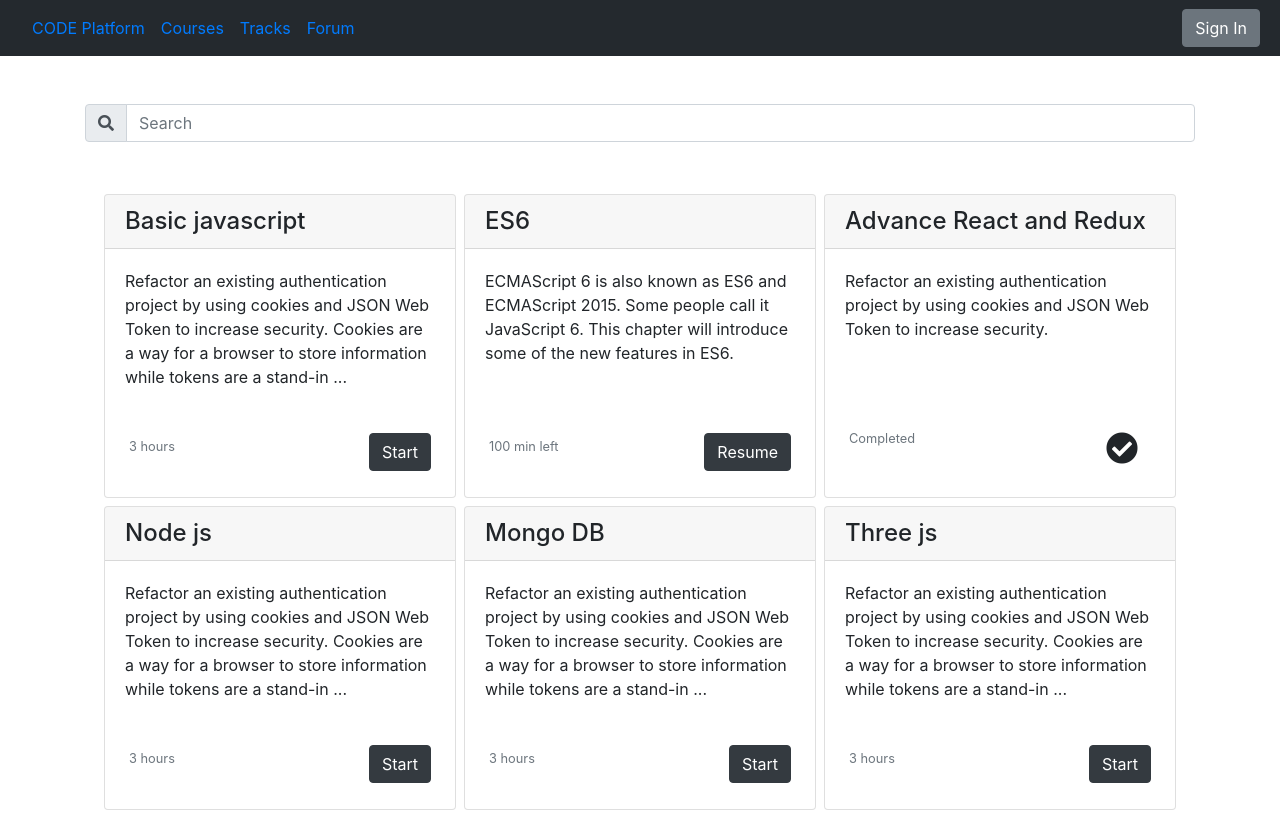
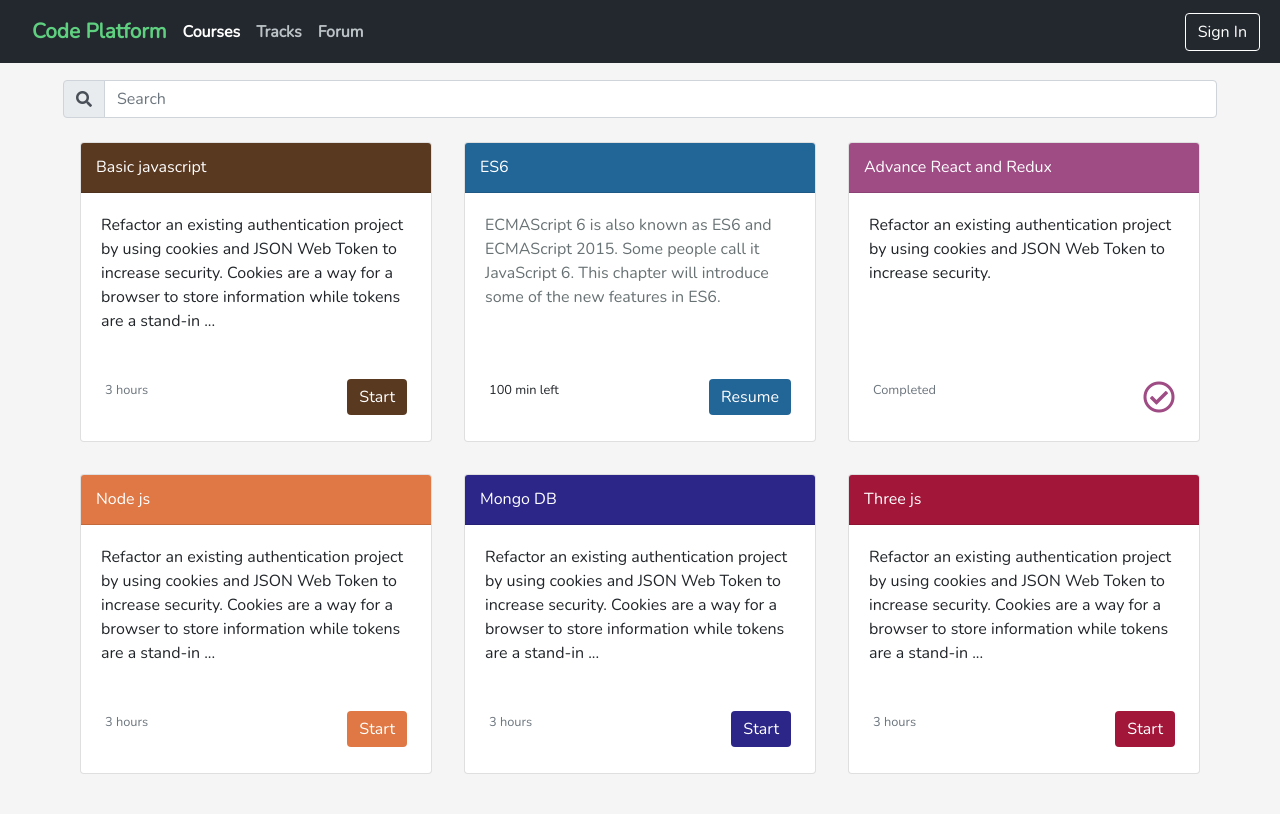
Before and after one commit to ahujaraghav/code-platform, a React (Create React App) app in the folder client/: page /courses in a window 1280 px wide. Built offline with nearby package versions, Linux system fonts and the light colour scheme.

Commit message:
colors set

```diff
--- a/client/public/index.html
+++ b/client/public/index.html
@@ -4,6 +4,7 @@
     <meta charset="utf-8" />
     <meta name="viewport" content="width=device-width, initial-scale=1" />
     <link rel="manifest" href="%PUBLIC_URL%/manifest.json" />
+    <link href='http://fonts.googleapis.com/css?family=Nunito:400,300' rel='stylesheet' type='text/css'>
     <title>Code Platform</title>
   </head>
   <body class="bg-whitesmoke">
--- a/client/src/App.js
+++ b/client/src/App.js
@@ -1,84 +1,37 @@
 import React from 'react'
-import { BrowserRouter, Link, Route, Switch} from 'react-router-dom'
-import { Button, Modal, ModalHeader, ModalBody, ModalFooter, Collapse, Navbar, NavbarToggler, Nav, NavItem } from 'reactstrap'
-import Register from './component/authentication/Register'
-import Google from './component/authentication/Google'
+import { BrowserRouter, Link, Route, Switch } from 'react-router-dom'
 import Courses from './component/courses/Library'
 import Course from './component/courses/Show'
-// import 'mdbreact/dist/css/mdb.css';
-// import  { MDBIcon }  from "mdbreact"
+
+import Header from './component/common/Header'
+
 class App extends React.Component {
-  constructor(){
+  constructor() {
     super()
-    this.state={
-      collapsed:true,
-      isAuthenticated:!!localStorage.getItem('token'),
-      modal: false
+    this.state = {
+      isAuthenticated: !!localStorage.getItem('token'),
     }
   }
-  toggleNavbar =() =>{
-    this.setState({
-      collapsed: !this.state.collapsed
-    })
-  }
-  toggle = () => {
-    this.setState(prevState => ({
-      modal: !prevState.modal
-    }))
-  }
-  handleIsAuthenticated=(bool)=>{
-    this.setState(()=>({
-      isAuthenticated:bool
+  handleIsAuthenticated = (bool) => {
+    this.setState(() => ({
+      isAuthenticated: bool
     }))
   }
   render() {
     return (
       <BrowserRouter>
-          <div>
-            <Navbar className="navbar navbar-expand-sm ml-auto" style={{backgroundColor: '#24292E'}}  color="faded" light >
-            <NavItem className="nav"><Link to="/" className="nav-link" > CODE Platform </Link></NavItem>
-              <NavbarToggler onClick={this.toggleNavbar} className="mr-2" />
-                    <Collapse isOpen={!this.state.collapsed} navbar>
-                      <Nav  navbar className="navbar-nav mr-auto" >
-                          <NavItem>
-                            <Link to="/courses" className="navlink mr-3" > Courses </Link>
-                          </NavItem>
-                          <NavItem>
-                            <Link to="/tracks" className="navlink mr-3" > Tracks </Link>
-                          </NavItem>
-                          <NavItem>
-                            <Link to="/forum" className="navlink mr-3" > Forum </Link>
-                          </NavItem>
-                      </Nav>
-                      <Nav navbar className="rightNav mr-1">
-                        <NavItem>
-                          <Button className='btn btn-primary' onClick={this.toggle}>Sign In</Button>
-                        </NavItem>
-                      </Nav>
-                    </Collapse>
-            </Navbar>
-            <Switch>
-            <Route path="/register" component={Register} exact={true} />
+        <div>
+          <div className="mb-3" style={{margin:"5rem"}}>
+            <Header />
+          </div>
+
+          <Switch>
             <Route path="/courses" component={Courses} exact={true} />
             <Route path="/course/:id" component={Course} exact={true} />
-            </Switch>
-            <Modal className='modal-lg' isOpen={this.state.modal} toggle={this.toggle}>
-              <ModalHeader toggle={this.toggle}>Sign In With</ModalHeader>
-              <ModalBody>
-                <Register />
-                <hr/>
-                <div className='text-center'>
-                  <div className='btn-group'>
-                    <Google />
-                  </div>
-                </div>
-              </ModalBody>
-              <ModalFooter>
-                <Button color="secondary" onClick={this.toggle}>Cancel</Button>
-              </ModalFooter>
-            </Modal>
-          </div>
-        </BrowserRouter>
+          </Switch>
+
+        </div>
+      </BrowserRouter>
     )
   }
 }
--- /dev/null
+++ b/client/src/component/common/Header.js
@@ -0,0 +1,82 @@
+import React from 'react'
+import { Link, NavLink } from 'react-router-dom'
+import { MDBCollapse, MDBNavbar, MDBNavbarToggler, MDBNav, MDBNavItem, MDBBtn } from 'mdbreact'
+import LoginModal from '../common/Login'
+
+class Header extends React.Component {
+
+    constructor(props) {
+        super(props)
+        this.state = {
+            isCollapsed: false,
+            showLoginModal: false,
+            active: 'courses'
+        }
+    }
+
+    toggleNavbar = (e) => {
+        this.setState((prevState) => ({ isCollapsed: !prevState.isCollapsed }))
+    }
+
+    toggleLoginModal = (e) => {
+        this.setState((prevState) => ({ showLoginModal: !prevState.showLoginModal }))
+    }
+
+    changeActiveLink = (e) => {
+        this.setState({})
+    }
+
+    render() {
+        return (
+            <React.Fragment>
+
+                <MDBNavbar
+                    className="navbar navbar-expand-sm ml-auto"
+                    style={{ backgroundColor: '#23282E' }}
+                    fixed="top" dark>
+                    <MDBNavItem
+                    className="nav">
+                    <Link to="/"
+                     className="nav-link"
+                     style={{color:"var(--greenHighlight)", "font-weight":"bold", "font-size":"1.3rem"}}
+                     > Code Platform </Link></MDBNavItem>
+                    <MDBNavbarToggler
+                        onClick={this.toggleNavbar}
+                        className="mr-2" />
+                    <MDBCollapse
+                        isOpen={this.state.isCollapsed}
+                        navbar>
+                        <MDBNav navbar className="navbar-nav mr-auto link-dimwhite-bold" >
+                            <MDBNavItem>
+                                <NavLink to="/courses" activeClassName="selected" className="navlink mr-3" > Courses </NavLink>
+                            </MDBNavItem>
+                            <MDBNavItem>
+                                <NavLink to="/tracks"  activeClassName="selected" className="navlink mr-3" > Tracks </NavLink>
+                            </MDBNavItem>
+                            <MDBNavItem>
+                                <NavLink to="/forum"  activeClassName="selected" className="navlink mr-3" > Forum </NavLink>
+                            </MDBNavItem>
+                        </MDBNav>
+                        <MDBNav navbar className="rightNav mr-1">
+                            <MDBNavItem>
+                                <MDBBtn
+                                    className='btn-custom-outline'
+                                    onClick={this.toggleLoginModal}
+                                >
+                                    Sign In
+                        </MDBBtn>
+                            </MDBNavItem>
+                        </MDBNav>
+                    </MDBCollapse>
+                </MDBNavbar>
+
+                <LoginModal
+                    isOpen={this.state.showLoginModal}
+                    toggle={this.toggleLoginModal} />
+            </React.Fragment>
+        )
+    }
+}
+
+
+export default Header
--- /dev/null
+++ b/client/src/component/common/Login.js
@@ -0,0 +1,44 @@
+import React from 'react'
+import { MDBModal, MDBModalBody, MDBModalHeader, MDBModalFooter, MDBBtn } from 'mdbreact'
+import Register from '../authentication/Register'
+
+/* Login Modal, receives 2 props, isOpen and toggle,
+** isOpen is a boolean which will determine to show/hide the modal
+** toggle is a function to toggle isOpen */
+class LoginModal extends React.Component {
+    render() {
+        return (
+            !this.props.isOpen ?  (<></>):
+            <MDBModal
+                className='modal-lg'
+                isOpen={this.props.isOpen}
+                toggle={this.props.toggle}
+            >
+                <MDBModalHeader
+                    toggle={this.props.toggle}
+                >
+                    Sign In With
+            </MDBModalHeader>
+                <MDBModalBody>
+                    <Register />
+                    <hr />
+                    <div className='text-center'>
+                        <div className='btn-group'>
+                            {/* <Google /> */}
+                        </div>
+                    </div>
+                </MDBModalBody>
+                <MDBModalFooter>
+                    <MDBBtn
+                        color="secondary"
+                        onClick={this.props.toggle}
+                    >
+                        Cancel
+                </MDBBtn>
+                </MDBModalFooter>
+            </MDBModal>
+        )
+    }
+}
+
+export default LoginModal
--- a/client/src/component/courses/Library.js
+++ b/client/src/component/courses/Library.js
@@ -1,20 +1,26 @@
 import React from 'react'
-import { MDBIcon, MDBCard, MDBCardFooter, MDBCardBody, MDBCardText, MDBCardHeader, MDBBtn, MDBRow} from "mdbreact"
+import { MDBIcon, MDBCard, MDBCardFooter, MDBCardBody, MDBCardText, MDBCardHeader, MDBBtn, MDBRow } from "mdbreact"
 const Library = (props) => {
+    const cardStyle = {
+        width: "22rem",
+        margin: "1rem"
+    }
     return (
-        <div className="container">
-            <div className="input-group m-form form-sm form-1 pl-0 mt-5 mb-5">
+        <div className="container-fluid">
+            <div className="input-group m-form form-sm form-1 px-5 mt-5 mb-2">
                 <div className="input-group-prepend">
                     <span className="input-group-text cyan lighten-2" id="basic-text1">
                         <MDBIcon icon="search" className="text-grey" />
                     </span>
                 </div>
-                <input className="form-control my-0 py-1" type="text" placeholder="Search" />
+                <input className="form-control" type="text" placeholder="Search" />
             </div>
-
+            <div style={{'max-width':'1300px', margin:'auto'}}>
                 <MDBRow center>
-                <MDBCard style={{ width: "22rem", margin: ".25rem" }}>
-                    <MDBCardHeader color="primary-color" tag="h4">
+                    <MDBCard style={cardStyle}>
+                        <MDBCardHeader
+                            style={{ background: "var(--brownCard)", color: "white", padding: '15px' }}
+                            tag="h6">
                             Basic javascript
                          </MDBCardHeader>
                         <MDBCardBody>
@@ -23,34 +29,45 @@ const Library = (props) => {
                         </MDBCardText>
                         </MDBCardBody>
                         <footer className="m-4" small muted>
-                        <div className="flex-row">
-                            <MDBCardText className="float-left" small muted>3 hours</MDBCardText>
-                            <MDBBtn className="float-right" color="dark" onClick={()=>{
+                            <div className="d-flex align-items-center justify-content-between">
+                                <MDBCardText small muted>3 hours</MDBCardText>
+                                <MDBBtn
+                                    style={{background: "var(--brownCard)", border:"0px", color: "white"}}
+                                    onClick={() => {
                                         props.history.push('/course/1')
                                     }}>Start</MDBBtn>
                             </div>
                         </footer>
                     </MDBCard>
 
-                <MDBCard style={{ width: "22rem", margin: ".25rem" }}>
-                    <MDBCardHeader color="primary-color" tag="h4">
+                    <MDBCard className="bg-blueCard" style={cardStyle}>
+                        <MDBCardHeader
+                            style={{ background: "var(--blueCard)", color: "white", padding: '15px' }}
+                            tag="h6">
                             ES6
                     </MDBCardHeader>
                         <MDBCardBody>
-                        <MDBCardText>
+                            <MDBCardText style={{ "color": "#687173" }}>
                                 ECMAScript 6 is also known as ES6 and ECMAScript 2015. Some people call it JavaScript 6. This chapter will introduce some of the new features in ES6.
                         </MDBCardText>
                         </MDBCardBody>
                         <footer className="m-4">
-                        <div className="flex-row">
-                            <MDBCardText className="float-left" small muted>100 min left</MDBCardText>
-                            <MDBBtn className="float-right" color="dark">Resume</MDBBtn>
+                        <div className="d-flex align-items-center justify-content-between">
+                                <MDBCardText
+                                    small>100 min left</MDBCardText>
+                                <MDBBtn
+                                 style={{background: "var(--blueCard)", border:"0px", color: "white"}}
+                                color="dark">
+                                Resume
+                                </MDBBtn>
                             </div>
                         </footer>
                     </MDBCard>
 
-                <MDBCard style={{ width: "22rem", margin: ".25rem" }}>
-                    <MDBCardHeader color="primary-color" tag="h4">
+                    <MDBCard style={cardStyle}>
+                        <MDBCardHeader
+                            style={{ background: "var(--pinkCard)", color: "white", padding: '15px' }}
+                            tag="h6">
                             Advance React and Redux
                     </MDBCardHeader>
                         <MDBCardBody>
@@ -59,15 +76,17 @@ const Library = (props) => {
                         </MDBCardText>
                         </MDBCardBody>
                         <footer className="m-4">
-                        <div className="flex-row">
-                            <MDBCardText className="float-left" small muted>Completed</MDBCardText>
-                            <MDBBtn className="float-right"><i className="fas fa-check-circle fa-2x"></i></MDBBtn>
+                        <div className="d-flex align-items-center justify-content-between">
+                                <MDBCardText small muted>Completed</MDBCardText>
+                                    <i className="far fa-check-circle fa-2x"  style={{background: "var(--white)", color: "var(--pinkCard)"}}></i>
                             </div>
                         </footer>
                     </MDBCard>
 
-                <MDBCard style={{ width: "22rem", margin: ".25rem" }}>
-                    <MDBCardHeader color="primary-color" tag="h4">
+                    <MDBCard style={cardStyle}>
+                        <MDBCardHeader
+                            style={{ background: "var(--orangeCard)", color: "white", padding: '15px' }}
+                            tag="h6">
                             Node js
                     </MDBCardHeader>
                         <MDBCardBody>
@@ -76,14 +95,19 @@ const Library = (props) => {
                         </MDBCardText>
                         </MDBCardBody>
                         <footer className="m-4">
-                        <div className="flex-row">
-                            <MDBCardText className="float-left" small muted>3 hours</MDBCardText>
-                            <MDBBtn className="float-right" color="dark">Start</MDBBtn>
+                        <div className="d-flex align-items-center justify-content-between">
+                                <MDBCardText  small muted>3 hours</MDBCardText>
+                                <MDBBtn
+                                 style={{background: "var(--orangeCard)", border:"0px", color: "white"}}
+                                color="dark">
+                                Start</MDBBtn>
                             </div>
                         </footer>
                     </MDBCard>
-                <MDBCard style={{ width: "22rem", margin: ".25rem" }}>
-                    <MDBCardHeader color="primary-color" tag="h4">
+                    <MDBCard style={cardStyle}>
+                        <MDBCardHeader
+                            style={{ background: "var(--purpleCard)", color: "white", padding: '15px' }}
+                            color="primary-color" tag="h6">
                             Mongo DB
                     </MDBCardHeader>
                         <MDBCardBody>
@@ -92,14 +116,18 @@ const Library = (props) => {
                         </MDBCardText>
                         </MDBCardBody>
                         <footer className="m-4">
-                        <div className="flex-row">
-                            <MDBCardText className="float-left" small muted>3 hours</MDBCardText>
-                            <MDBBtn className="float-right" color="dark">Start</MDBBtn>
+                        <div className="d-flex align-items-center justify-content-between">
+                                <MDBCardText small muted>3 hours</MDBCardText>
+                                <MDBBtn
+                                 style={{background: "var(--purpleCard)", border:"0px", color: "white"}}
+                                 color="dark">Start</MDBBtn>
                             </div>
                         </footer>
                     </MDBCard>
-                <MDBCard style={{ width: "22rem", margin: ".25rem" }}>
-                    <MDBCardHeader color="primary-color" tag="h4">
+                    <MDBCard style={cardStyle}>
+                        <MDBCardHeader
+                            style={{ background: "var(--redCard)", color: "white", padding: '15px' }}
+                            color="primary-color" tag="h6">
                             Three js
                     </MDBCardHeader>
                         <MDBCardBody>
@@ -108,15 +136,16 @@ const Library = (props) => {
                         </MDBCardText>
                         </MDBCardBody>
                         <footer className="m-4">
-                        <div className="flex-row">
-                            <MDBCardText className="float-left" small muted>3 hours</MDBCardText>
-                            <MDBBtn className="float-right" color="dark">Start</MDBBtn>
+                        <div className="d-flex align-items-center justify-content-between">
+                                <MDBCardText small muted>3 hours</MDBCardText>
+                                <MDBBtn
+                                 style={{background: "var(--redCard)", border:"0px", color: "white"}}
+                                color="dark">Start</MDBBtn>
                             </div>
                         </footer>
                     </MDBCard>
-
                 </MDBRow>
-
+            </div>
         </div>
     )
 }
--- a/client/src/index.css
+++ b/client/src/index.css
@@ -1,3 +1,54 @@
+:root {
+   --blueCard: #226597;
+   --pinkCard: #9F4B84;
+   --brownCard: #5a3921;
+   --purpleCard: #2b2688;
+   --redCard: #a21639;
+   --orangeCard: #df7844;
+   --white: white;
+   --dimWhite: rgb(188, 195, 199);
+   --greenHighlight: #5fcf80;
+}
+
+body {
+  font-family: 'Nunito',Arial, Helvetica, sans-serif !important;
+}
+
 .bg-whitesmoke {
-  background-color:whitesmoke
+  background-color:whitesmoke;
 }
+
+.link-dimwhite-bold a{
+  color: var(--dimWhite);
+  font-weight: bold;
+}
+
+.btn-custom-outline {
+  color: var(--white) !important;
+  border: 1px solid var(--white) !important;
+}
+
+.btn-custom-outline:hover{
+  color: var(--dimWhite) !important;
+}
+
+.selected {
+  color: var(--white) !important;
+}
+
+/* .bg-blueCard {
+  background-color: var(--blueCard);
+}
+
+.bg-pinkCard {
+  background-color: var(--pinkCard);
+}
+.bg-violetCard {
+  background-color: var(--violetCard);
+}
+.bg-brownCard {
+  background-color: var(--brownCard);
+}
+.bg-greyCard {
+  background-color: var(--greyCard);
+} */
--- a/client/src/index.js
+++ b/client/src/index.js
@@ -1,6 +1,7 @@
 import React from 'react';
 import ReactDOM from 'react-dom';
 import App from './App';
+import './index.css'
 
 import '@fortawesome/fontawesome-free/css/all.min.css'
 import 'bootstrap-css-only/css/bootstrap.min.css';
```
Also changed, not shown: 1 other file (tests, documents, lock files or other folders). Lines whose indentation alone changed are shown as unchanged.
